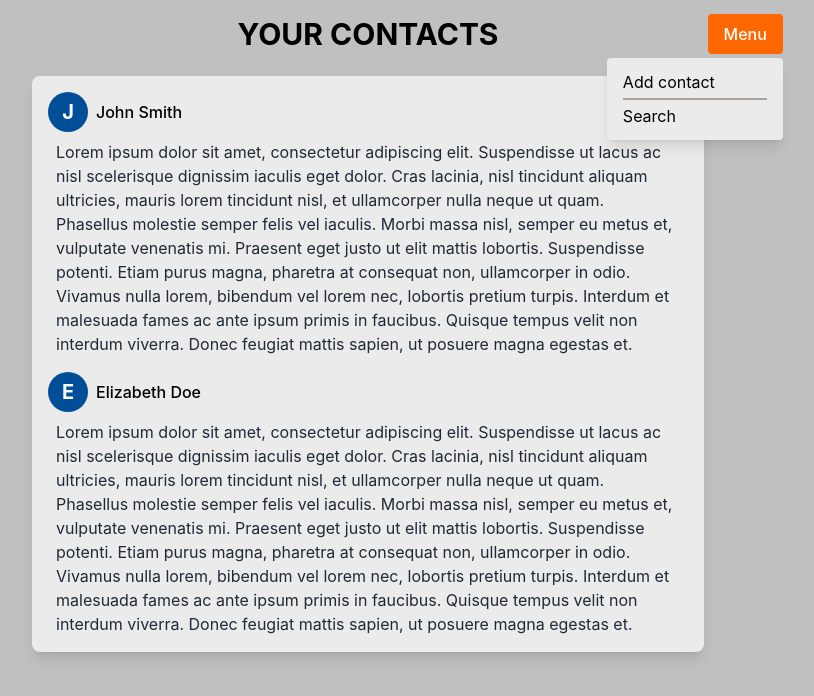
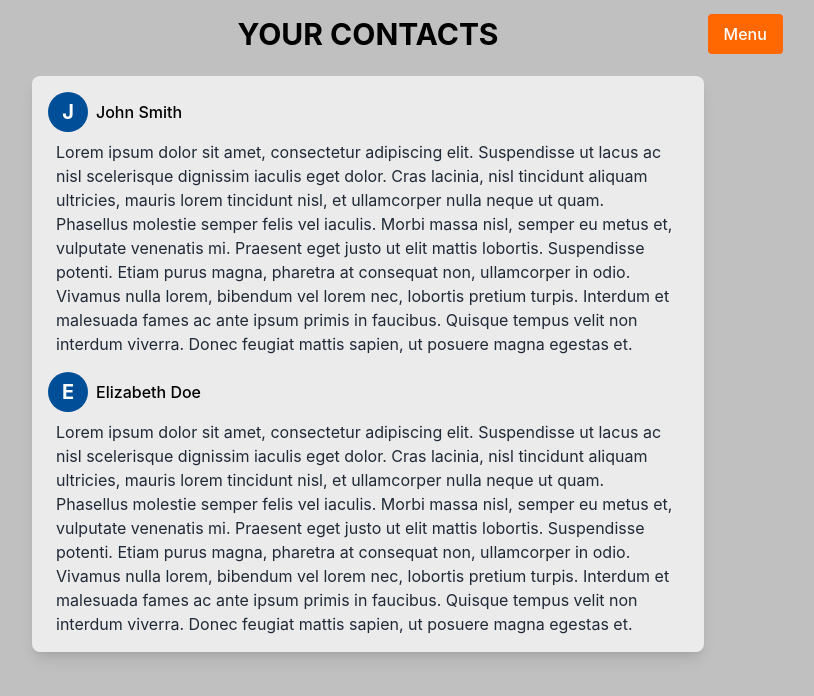
Before and after one commit to agirmar92/simple-entity-list-app, a React (Create React App) app: page / in a window 1280 px wide. Shown: the top 696 px of the page, without its empty margins (272-1086 px from the left). Built offline with nearby package versions, Linux system fonts and the light colour scheme.

Commit message:
fix: init menu dropdown as false

```diff
--- a/src/components/MenuDropdown.tsx
+++ b/src/components/MenuDropdown.tsx
@@ -2,7 +2,7 @@ import { useState } from 'react'
 import { Button } from './Button'
 
 const MenuDropdown = () => {
-  const [isOpen, setIsOpen] = useState(true)
+  const [isOpen, setIsOpen] = useState(false)
 
   return (
     <div className="relative">
```
